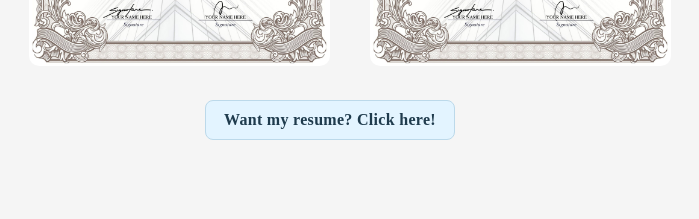
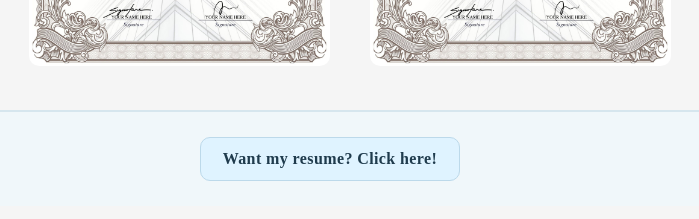
Before and after one commit to Spiderasasen/Semaj-Clark-Portfolio, a React app in the folder portfolio/: page / in a window 1280 px wide. Shown: the part 953-1172 px from the top of the page, without its empty margins (310-1009 px from the left). Before the commit the page ends 1121 px from the top, so only its background shows below. Built offline with nearby package versions, Linux system fonts and the light colour scheme; the HTML template or start-up script is replaced by a standard one.

Commit message:
finaizlized the main home page it is ready to present as a first draft

```diff
--- /dev/null
+++ b/portfolio/src/components/Footer.jsx
@@ -0,0 +1,16 @@
+import "../styles/footer.css"
+
+function Footer() {
+    return(
+        <footer>
+            <a
+                className={"resume-link"}
+                href={"#"}
+                target={"_blank"}
+            >
+                Want my resume? Click here!
+            </a>
+        </footer>
+    )
+}
+export default Footer;
--- a/portfolio/src/pages/Home.jsx
+++ b/portfolio/src/pages/Home.jsx
@@ -2,6 +2,7 @@ import Header from "../components/Header.jsx"
 import "../styles/artical.css"
 import "../styles/main.css"
 import Certification from "../assets/certifcation_hold_image.jpg"
+import Footer from "../components/Footer.jsx";
 
 function Home() {
     return (
@@ -37,14 +38,8 @@ function Home() {
                     </div>
                 </div>
 
-                <div className="certification">
-                    <a
-                        className={"vet-article-link"}
-                        href={"#"}
-                        target={"_blank"}
-                    >
-                        Want my resume? Click here!
-                    </a>
+                <div className="resume">
+                  <Footer />
                 </div>
             </main>
         </>
--- /dev/null
+++ b/portfolio/src/styles/footer.css
@@ -0,0 +1,38 @@
+/* ===== Footer Container ===== */
+footer {
+    width: 100%;
+    background: #f0f7fa; /* soft medical blue/white */
+    padding: 25px 0;
+    text-align: center;
+    border-top: 2px solid #d6e6ee;
+    margin-top: 40px;
+}
+
+/* ===== Resume Link Styling ===== */
+.resume-link {
+    display: inline-block;
+    padding: 12px 22px;
+    background-color: #dff3ff; /* gentle clinic blue */
+    color: #1f3b4d;
+    font-weight: 600;
+    text-decoration: none;
+    border-radius: 10px;
+    border: 1px solid #bcd9ea;
+    letter-spacing: 0.4px;
+    transition: all 0.25s ease;
+}
+
+/* Hover effect: subtle, trustworthy, professional */
+.resume-link:hover {
+    background-color: #cbe8ff;
+    border-color: #9cc7df;
+    transform: translateY(-3px);
+}
+
+/* ===== Mobile Friendly ===== */
+@media (max-width: 600px) {
+    .resume-link {
+        padding: 10px 18px;
+        font-size: 0.95rem;
+    }
+}
```
